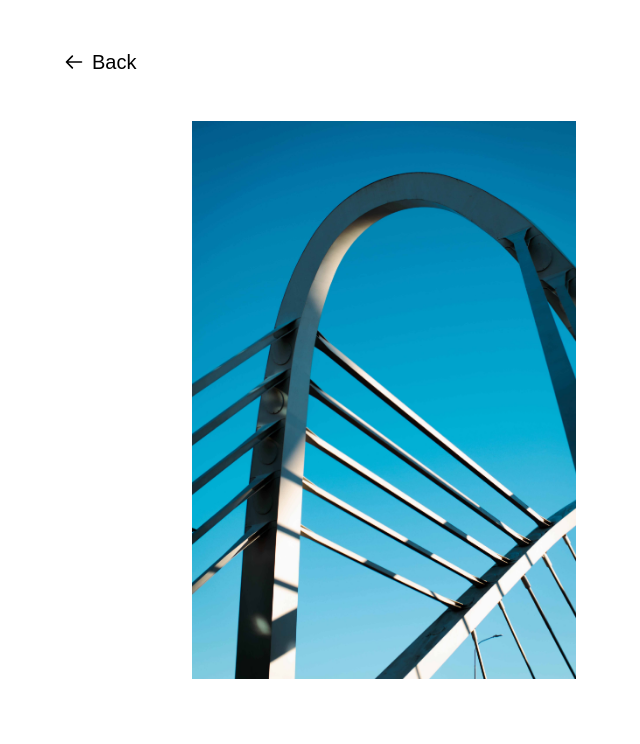
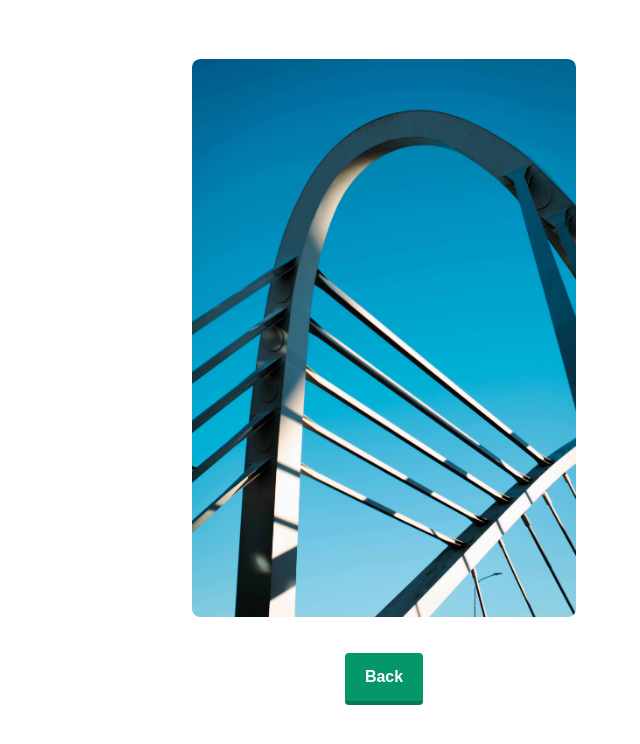
Before and after one commit to katyeheisenberg/phpage2, a Next.js app: page /1 in a window 1280 px wide. Shown: the top 744 px of the page, without its empty margins (256-896 px from the left). Built offline with nearby package versions, Linux system fonts and the light colour scheme.

Commit message:
changed modal window

```diff
--- a/pages/[image].tsx
+++ b/pages/[image].tsx
@@ -8,38 +8,21 @@ export default function ImagePage() {
   let image = router.query.image;
 
   return (
-    <div className="relative w-screen h-screen">
-      <Link href="/">
-        <a className="relative z-20 flex items-center w-1/2 pt-12 mx-auto text-xl text-gray hover:text-blue">
-          <BackIcon className="w-5 h-5 mr-2" />
-          Back
-        </a>
-      </Link>
-
-      <div className="absolute inset-0 flex items-center justify-center rounded-lg object-cover">
-        <div>
-          <div className="w-[30vw] h-[70%]">
-            <ImageDetail image={image} />
-          </div>
+    <div className="flex justify-center items-center h-screen w-screen">
+      <div className="max-w-sm rounded-lg overflow-hidden">
+        <ImageDetail image={image} />
+        <div className="m-4 p-5 flex justify-center">
+          <Link href="/">
+            <button className="bg-emerald-600 hover:bg-emerald-400 text-white font-bold py-3 px-5 border-b-4 border-emerald-700 hover:border-emerald-500 rounded">
+              Back
+            </button>
+          </Link>
         </div>
       </div>
     </div>
   );
 }
 
-// export function getStaticPaths() {
-//   return {
-//     paths: [
-//       { params: { image: "1" } },
-//       { params: { image: "2" } },
-//       { params: { image: "3" } },
-//       { params: { image: "4" } },
-//       { params: { image: "5" } },
-//       { params: { image: "6" } },
-//     ],
-//     fallback: "blocking",
-//   };
-// }
 export const getStaticPaths: GetStaticPaths = () => {
    return {
      paths: [
@@ -62,14 +45,6 @@ export const getStaticProps: GetStaticProps = (context) => {
   };
 };
 
-// export function getStaticProps(context) {
-//   return {
-//     props: {
-//       image: context.params.image,
-//     },
-//   };
-// }
-
 function BackIcon(props) {
   return (
     <svg
--- a/pages/index.tsx
+++ b/pages/index.tsx
@@ -79,7 +79,7 @@ const Home: React.FunctionComponent = () => {
               <Link href="/[image]" as="/1">
                 <a>
                   <Image
-                    className="rounded-lg object-cover"
+                    className="rounded-lg object-cover sm:w-[80%] sm:h-[120%]"
                     width="80%"
                     height="120%"
                     layout="responsive"
--- a/src/components/image-detail.js
+++ b/src/components/image-detail.js
@@ -2,7 +2,7 @@ export function ImageDetail({ image }) {
   return (
     <img
       src={`/${image}.jpg`}
-      className="object-cover rounded shadow-lg h-[66vh] w-full"
+      className="object-cover rounded-lg h-[66vh] w-full"
     />
   );
 }
```
Also changed, not shown: 1 other file (tests, documents, lock files or other folders).
